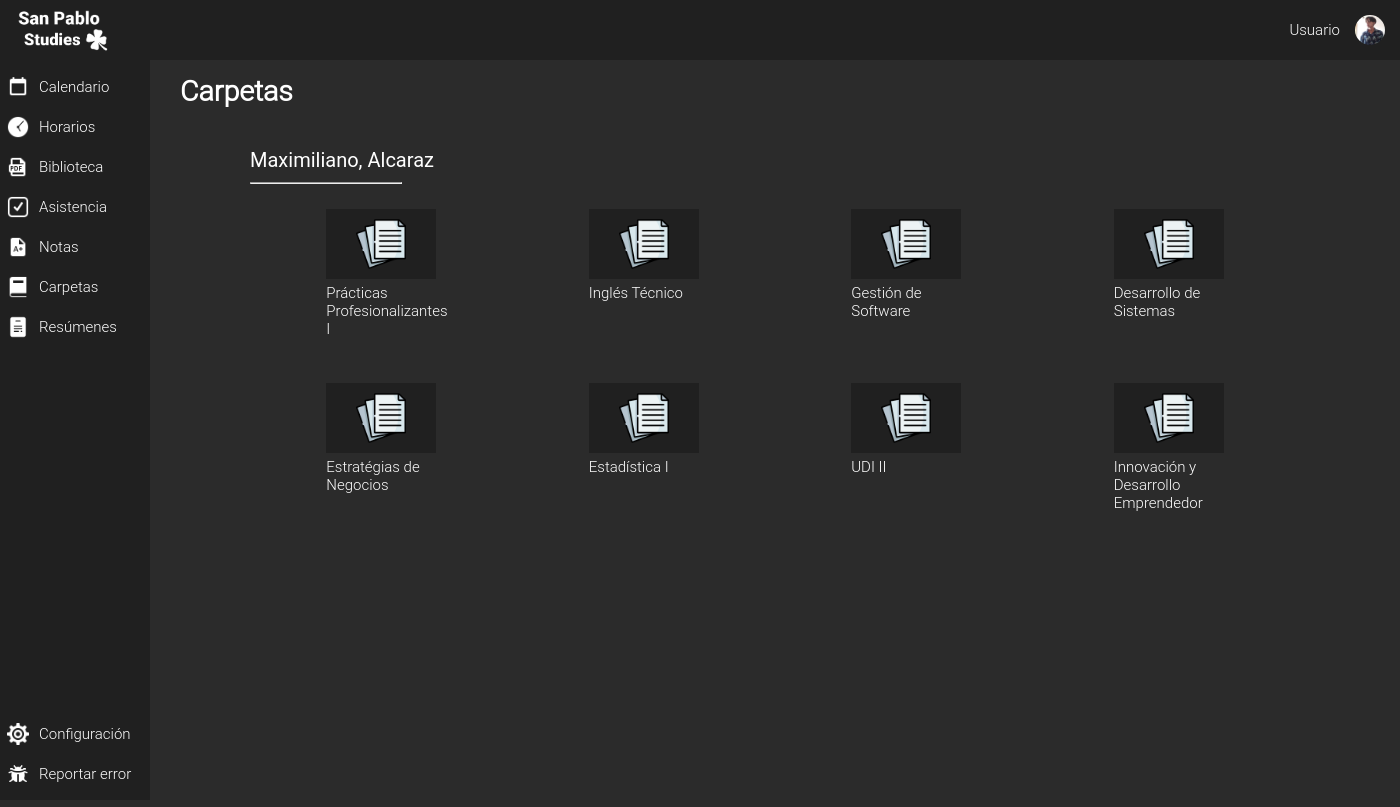
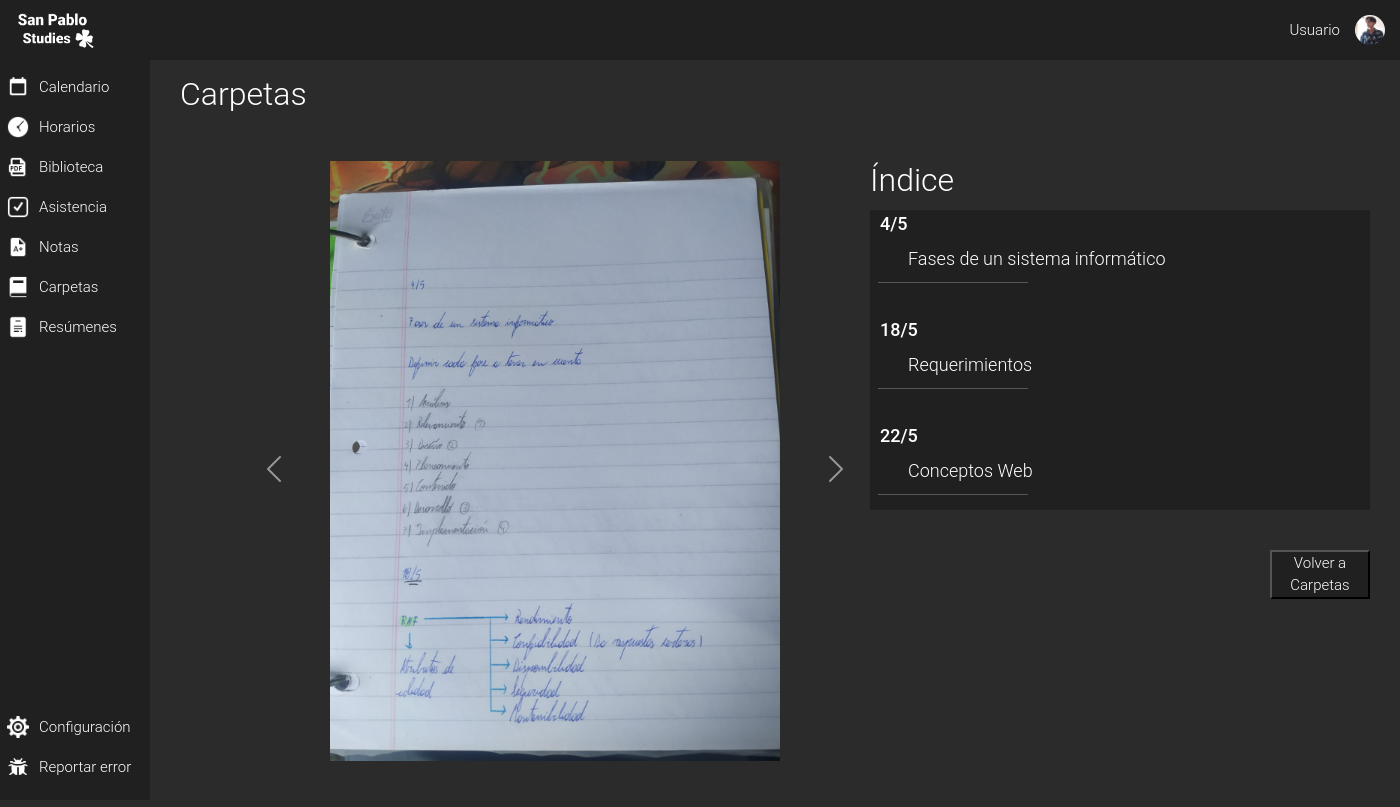
Before and after one commit to MaksiConGit/San-Pablo-Studies, a PHP site: page / in a window 1400 px wide. Before the commit the page ends 782 px from the top, so only its background shows below. Run offline with PHP 8.4, Linux system fonts and the light colour scheme; some web fonts are replaced.

Commit message:
Se muestran las carpetas dependiendo de lo que clickees. Se muestran las fotos en un carrousel y se le puede hacer zoom. Se muetra el índice. Se muestra un botón para volver a elegir una carpeta

```diff
--- a/css/style.css
+++ b/css/style.css
@@ -23,6 +23,7 @@ body{
     justify-content: space-between;
     padding-top: 7px;
     /* padding-left: 7px; */
+    z-index: 1;
 }
 
 #menu a {
@@ -93,6 +94,7 @@ body{
     display: flex; /* Utilizamos flexbox para controlar la disposición */
     justify-content: flex-start; /* Alinea los elementos al principio del div */
     align-items: center; /* Alinea verticalmente los elementos al centro (opcional) */
+    z-index: 1;
 }
 
 #barraSup span{
@@ -148,12 +150,12 @@ body{
     margin-bottom: 15px;
 }
 
-#div-carpetas .nombre-alumno{
+.nombre-alumno{
     font-size: 20px;
     font-family: 'Roboto', sans-serif;
 }
 
-#div-carpetas hr{
+hr{
     margin-top: 10px;
     margin-bottom: 25px;
     width: 150px;
@@ -169,29 +171,29 @@ body{
     height: 50px;
 }
 
-#div-carpetas .div-alumno .archivo{
+#div-carpetas .div-alumno .archivo-materia{
     justify-content: center;
     align-items: center;
     margin-bottom: 45px;
 }
 
-#div-carpetas .div-alumno .archivo:hover{
+#div-carpetas .div-alumno .archivo-materia:hover{
     cursor: pointer;
 }
 
 
-#div-carpetas .div-alumno .archivo .rect-img{
+#div-carpetas .div-alumno .archivo-materia .rect-img{
     align-items: center;
     justify-content: center;
     display: flex;
     margin-bottom: 5px;
 }
 
-#div-carpetas .div-alumno .archivo .nombre-archivo{
+#div-carpetas .div-alumno .archivo-materia .nombre-archivo{
     width: 110px;
 }
 
-#div-carpetas .div-alumno .archivo .div-rectangulo{
+#div-carpetas .div-alumno .archivo-materia .div-rectangulo{
     background-color: #202020;
     /* margin-right: 50px; */
     /* margin-top: 25px; */
@@ -233,10 +235,77 @@ body{
     font-size: 18px;
 }
 
-#div-carpetas div span{
+/* Carpetas específicas */
+
+#carouselExample{
+    z-index: 0;
+    margin-left: 80px;
+}
+
+.carousel-control-prev, .carousel-control-next {
+    margin-right: -90px; /* Añade margen izquierdo negativo para la flecha izquierda */
+    margin-left: -90px; /* Añade margen derecho negativo para la flecha derecha */
+}
+
+/* Índice */
+#lista-eventos{
+    background-color: #202020;
+    height: 300px;
+    width: 500px;
+    margin-top: 10px;
+    overflow-y: scroll;
+}
+
+#lista-eventos div{
+    padding: 8px;
     display: flex;
-    flex-direction: column; /* Coloca los elementos en columnas */
-    align-items: center; /* Centra horizontalmente los elementos */
-    text-align: center; /* Centra horizontalmente el texto dentro de los rectángulos */
-    margin-bottom: 10px;
+    flex-direction: column;
 }
+
+#lista-eventos div:hover{
+    cursor: pointer;
+}
+
+.fecha-carpeta{
+    margin-left: 10px;
+    margin-right: 20px;
+    font-family: 'Roboto Medium', sans-serif;
+}
+
+.titulo-carpeta{
+    font-size: 20px;
+    margin-left: 30px;
+}
+
+.contenido_carpetas{
+    gap: 90px;
+    display: flex;
+    justify-content: space-around;
+}
+
+/* Volver */
+.volver{
+    background-color: #202020;
+    color: white;
+    margin-top: 40px;
+    margin-left: 400px;
+    width: 100px;
+}
+
+/* Zoom a páginas de carpetas */
+figure.zoom {
+    background-position: 50% 50%;
+    background-size: 170%; /* Ajusta la escala del zoom según tus preferencias */
+    position: relative;
+    width: 450px;
+    overflow: hidden;
+    cursor: zoom-in;
+  }
+  figure.zoom img:hover {
+    opacity: 0;
+  }
+  figure.zoom img {
+    transition: opacity .5s;
+    display: block;
+    width: 100%;
+  }
--- a/index.html
+++ b/index.html
@@ -4,6 +4,7 @@
         <meta charset="UTF-8">
         <meta name="viewport" content="width=device-width, initial-scale=1.0">
         <title>San Pablo Studies</title>
+        <link href="https://cdn.jsdelivr.net/npm/bootstrap@5.3.2/dist/css/bootstrap.min.css" rel="stylesheet" integrity="sha384-T3c6CoIi6uLrA9TneNEoa7RxnatzjcDSCmG1MXxSR1GAsXEV/Dwwykc2MPK8M2HN" crossorigin="anonymous">
         <link href="https://fonts.cdnfonts.com/css/roboto" rel="stylesheet">
         <link rel="stylesheet" href="css/style.css">
     </head>
@@ -94,65 +95,68 @@
                     <h2>Carpetas</h2>
                 </div>
 
+
                 <div id="div-carpetas">
 
+                    <div id="opciones_carpetas">
+
                         <span class="nombre-alumno">Maximiliano, Alcaraz</span><hr>
+
                         <div class="div-alumno">
 
-                        <div class="archivo">
+                            <div class="archivo-materia">
                                 <div class="rect-img">
                                     <div class="div-rectangulo"><img src="img/carpeta.png" alt=""></div>
                                 </div>
                                 <div class="nombre-archivo">Prácticas Profesionalizantes I</div>
                             </div>
 
-                        <div class="archivo">
+                            <div class="archivo-materia">
                                 <div class="rect-img">
                                     <div class="div-rectangulo"><img src="img/carpeta.png" alt=""></div>
                                 </div>
                                 <div class="nombre-archivo">Inglés Técnico</div>
                             </div>
 
-                        <div class="archivo">
+                            <div class="archivo-materia">
                                 <div class="rect-img">
                                     <div class="div-rectangulo"><img src="img/carpeta.png" alt=""></div>
                                 </div>
                                 <div class="nombre-archivo">Gestión de Software</div>
                             </div>
 
-                        <div class="archivo">
+                            <div class="archivo-materia">
                                 <div class="rect-img">
                                     <div class="div-rectangulo"><img src="img/carpeta.png" alt=""></div>
                                 </div>
                                 <div class="nombre-archivo">Desarrollo de Sistemas</div>
                             </div>
-
                         </div>
 
                         <div class="div-alumno">
 
-                        <div class="archivo">
+                            <div class="archivo-materia">
                                 <div class="rect-img">
                                     <div class="div-rectangulo"><img src="img/carpeta.png" alt=""></div>
                                 </div>
                                 <div class="nombre-archivo">Estratégias de Negocios</div>
                             </div>
 
-                        <div class="archivo">
+                            <div class="archivo-materia">
                                 <div class="rect-img">
                                     <div class="div-rectangulo"><img src="img/carpeta.png" alt=""></div>
                                 </div>
                                 <div class="nombre-archivo">Estadística I</div>
                             </div>
 
-                        <div class="archivo">
+                            <div class="archivo-materia">
                                 <div class="rect-img">
                                     <div class="div-rectangulo"><img src="img/carpeta.png" alt=""></div>
                                 </div>
                                 <div class="nombre-archivo">UDI II</div>
                             </div>
 
-                        <div class="archivo">
+                            <div class="archivo-materia">
                                 <div class="rect-img">
                                     <div class="div-rectangulo"><img src="img/carpeta.png" alt=""></div>
                                 </div>
@@ -162,12 +166,122 @@
                         </div>
 
                     </div>
+
+                    <div class="contenido_carpetas">
+
+                        <div id="carouselExample" class="carousel slide">
+                            <div class="carousel-inner">
+                              <div class="carousel-item active" >
+                                <figure class="zoom" onmousemove="zoom(event)" style="background-image: url(img/carpetas/pract_profes/1.jpg)">
+                                    <a href="img/carpetas/pract_profes/1.jpg" target="_blank"><img src="img/carpetas/pract_profes/1.jpg" /></a>
+                                  </figure>
+                              </div>
+                              <div class="carousel-item">
+                                <figure class="zoom" onmousemove="zoom(event)" style="background-image: url(img/carpetas/pract_profes/2.jpg)">
+                                    <a href="img/carpetas/pract_profes/2.jpg" target="_blank"><img src="img/carpetas/pract_profes/2.jpg" /></a>
+                                  </figure>
+                              </div>
+                            </div>
+                            <button class="carousel-control-prev" type="button" data-bs-target="#carouselExample" data-bs-slide="prev">
+                              <span class="carousel-control-prev-icon" aria-hidden="true"></span>
+                              <span class="visually-hidden">Previous</span>
+                            </button>
+                            <button class="carousel-control-next" type="button" data-bs-target="#carouselExample" data-bs-slide="next">
+                              <span class="carousel-control-next-icon" aria-hidden="true"></span>
+                              <span class="visually-hidden">Next</span>
+                            </button>
+
+                        </div>
+
+                        <div>
+
+                            <h2>Índice</h2>
+                            <div id="lista-eventos">
+
+                                <span class="fecha-carpeta">4/5</span>
+                                <div>
+                                    <span class="titulo-carpeta">Fases de un sistema informático</span>
+                                    <hr>
+                                </div>
+
+                                <span class="fecha-carpeta">18/5</span>
+                                <div>
+                                    <span class="titulo-carpeta">Requerimientos</span>
+                                    <hr>
+                                </div>
+
+                                <span class="fecha-carpeta">22/5</span>
+                                <div>
+                                    <span class="titulo-carpeta">Conceptos Web</span>
+                                    <hr>
+                                </div>
+                            </div>
+
+                            <button class="volver">Volver a Carpetas</button>
+
+                        </div>
+
+                    </div>
+
+                    <div class="contenido_carpetas">
+
+                        <p>2</p>
+                        <button class="volver">Volver a Carpetas</button>
+
+
+                    </div>
+
+                    <div class="contenido_carpetas">
+
+                        <p>3</p>
+                        <button class="volver">Volver a Carpetas</button>
+
+                    </div>
+
+                    <div class="contenido_carpetas">
+
+                        <p>4</p>
+                        <button class="volver">Volver a Carpetas</button>
+
+                    </div>
+
+                    <div class="contenido_carpetas">
+
+                        <p>5</p>
+                        <button class="volver">Volver a Carpetas</button>
+
+                    </div>
+
+                    <div class="contenido_carpetas">
+
+                        <p>6</p>
+                        <button class="volver">Volver a Carpetas</button>
+
+                    </div>
+
+                    <div class="contenido_carpetas">
+
+                        <p>7</p>
+                        <button class="volver">Volver a Carpetas</button>
+
+                    </div>
+
+                    <div class="contenido_carpetas">
+
+                        <p>8</p>
+                        <button class="volver">Volver a Carpetas</button>
+
+                    </div>
+
+                <div>
+
+            </div>
             <div id="resumenes" class="contenido_mostrado"><h2>Resúmenes</h2></div>
             <div id="configuracion" class="contenido_mostrado"><h2>Configuración</h2></div>
             <div id="bug" class="contenido_mostrado"><h2>Reportar bug</h2></div>
 
         </div>
-
+        <script src="https://cdn.jsdelivr.net/npm/bootstrap@5.3.2/dist/js/bootstrap.bundle.min.js" integrity="sha384-C6RzsynM9kWDrMNeT87bh95OGNyZPhcTNXj1NW7RuBCsyN/o0jlpcV8Qyq46cDfL" crossorigin="anonymous"></script>
         <script src="js/main.js"></script>
     </body>
 
--- a/js/main.js
+++ b/js/main.js
@@ -1,6 +1,5 @@
 var contenidos = document.getElementsByClassName("contenido_mostrado");
 const opciones = document.getElementsByClassName("opciones_laterales");
-
 
 for (let i = 0; i < opciones.length; i++) {
 
@@ -23,3 +22,46 @@ for (let i = 0; i < opciones.length; i++) {
 
     });
 }
+
+const contenidos_carpetas = document.getElementsByClassName("contenido_carpetas");
+const archivo_materia = document.getElementsByClassName("archivo-materia");
+const opciones_carpetas = document.getElementById("opciones_carpetas");
+const volver = document.getElementsByClassName("volver");
+
+for (let i = 0; i < archivo_materia.length; i++) {
+
+  // Borrar esta línea al final de la branch
+  contenidos_carpetas[i].style.display = "none";
+
+  archivo_materia[i].addEventListener("click", function () {
+
+    opciones_carpetas.style.display = "none";
+
+    for (let j = 0; j < contenidos_carpetas.length; j++) {
+      contenidos_carpetas[j].style.display = "none";
+    }
+
+    contenidos_carpetas[i].style.display = "flex";
+
+  })
+
+  // Borrar líneas al final de la branch
+  contenidos_carpetas[0].style.display = "flex";
+  opciones_carpetas.style.display = "none";
+
+  volver[i].addEventListener("click", function (){
+
+    opciones_carpetas.style.display = "block";
+    contenidos_carpetas[i].style.display = "none";
+
+  });
+}
+
+function zoom(e){
+  var zoomer = e.currentTarget;
+  e.offsetX ? offsetX = e.offsetX : offsetX = e.touches[0].pageX
+  e.offsetY ? offsetY = e.offsetY : offsetX = e.touches[0].pageX
+  x = offsetX/zoomer.offsetWidth*100
+  y = offsetY/zoomer.offsetHeight*100
+  zoomer.style.backgroundPosition = x + '% ' + y + '%';
+}
```
Also changed, not shown: img/carpetas/pract_profes/1.jpg (added), img/carpetas/pract_profes/2.jpg (added). Lines whose indentation alone changed are shown as unchanged.
